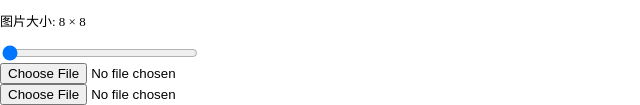
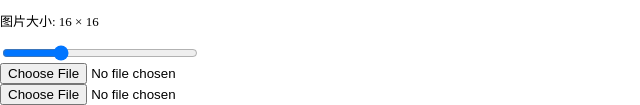
Before and after one commit to dpes8693/js-image-similarity-comparison, a plain HTML site: page index.html in a window 1280 px wide. Shown: the part 716-821 px from the top of the page, 0-640 px from the left. Drawn offline with nearby package versions, Linux system fonts and the light colour scheme.

Commit message:
per: limit imgWidth max (36)

```diff
--- a/index.html
+++ b/index.html
@@ -204,7 +204,7 @@
         <input
           @change="onRangeChange"
           type="range"
-          max="180"
+          max="36"
           min="8"
           step="4"
           v-model="imgWidth"
@@ -250,7 +250,7 @@
               contentFeature: "",
             },
           },
-          imgWidth: 8,
+          imgWidth: 16,
           zoneAmount: "4",
           compareResult: {
             aHash: "",
```
